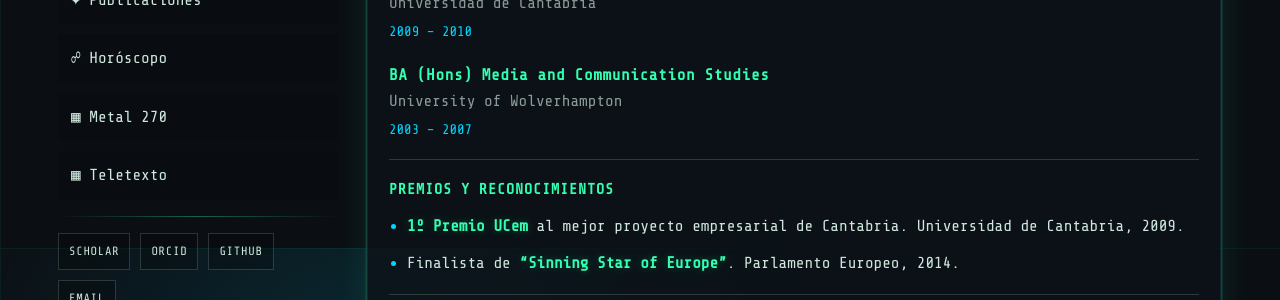
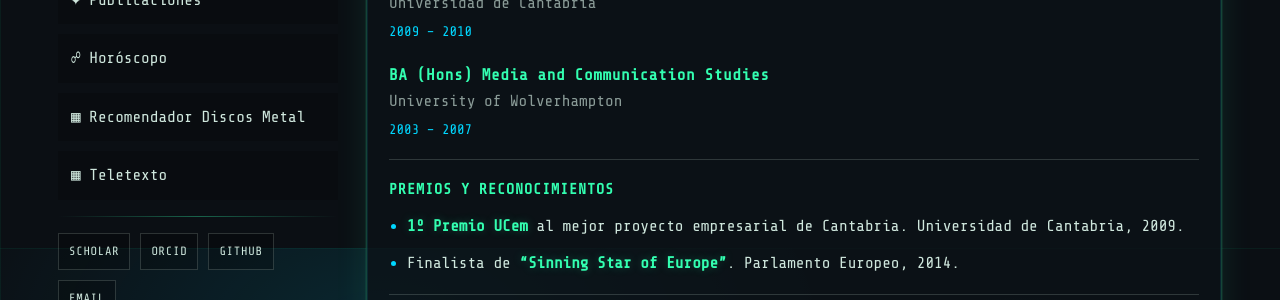
Before and after one commit to guardovich/guardovich.github.io, a Jekyll site: the page built from index.md, in a window 1280 px wide. Shown: the part 652-952 px from the top of the page. Built offline with Jekyll 4.4.1, drawn with Linux system fonts in a browser that asks for light colours.

Commit message:
Update default.html

```diff
--- a/_layouts/default.html
+++ b/_layouts/default.html
@@ -54,7 +54,7 @@
    href="{{ '/horoscopo.html' | relative_url }}">☍ Horóscopo</a>
 
         <a class="menu-item {% if page.url contains 'metal-teletexto' %}active{% endif %}"
-   href="{{ '/metal-teletexto.html' | relative_url }}">▦ Metal 270</a>
+   href="{{ '/metal-teletexto.html' | relative_url }}">▦ Recomendador Discos Metal</a>
 
         <!-- NUEVO ENLACE TELETTEXTO -->
         <a class="menu-item {% if page.url contains 'teletexto' %}active{% endif %}"
```
